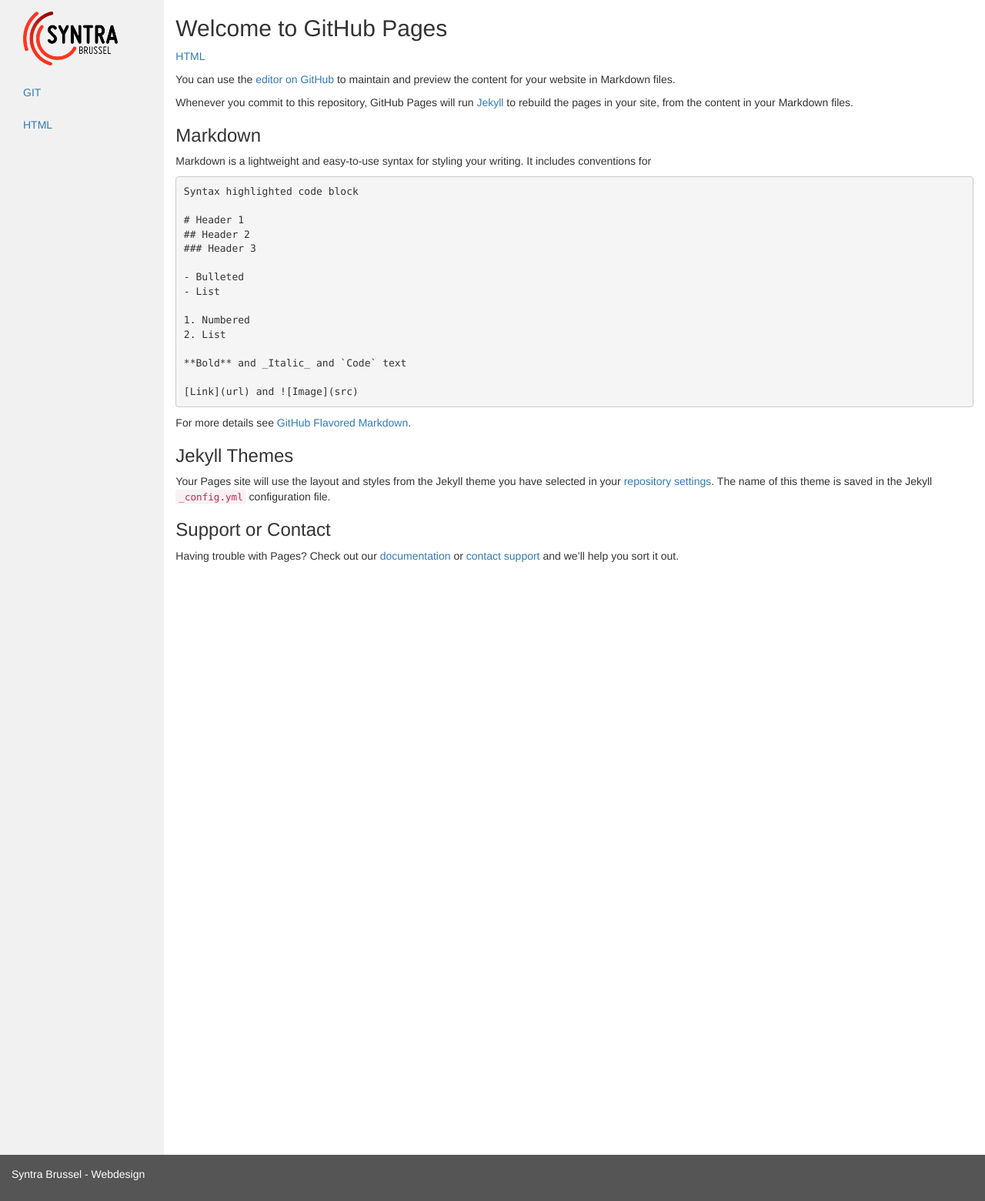
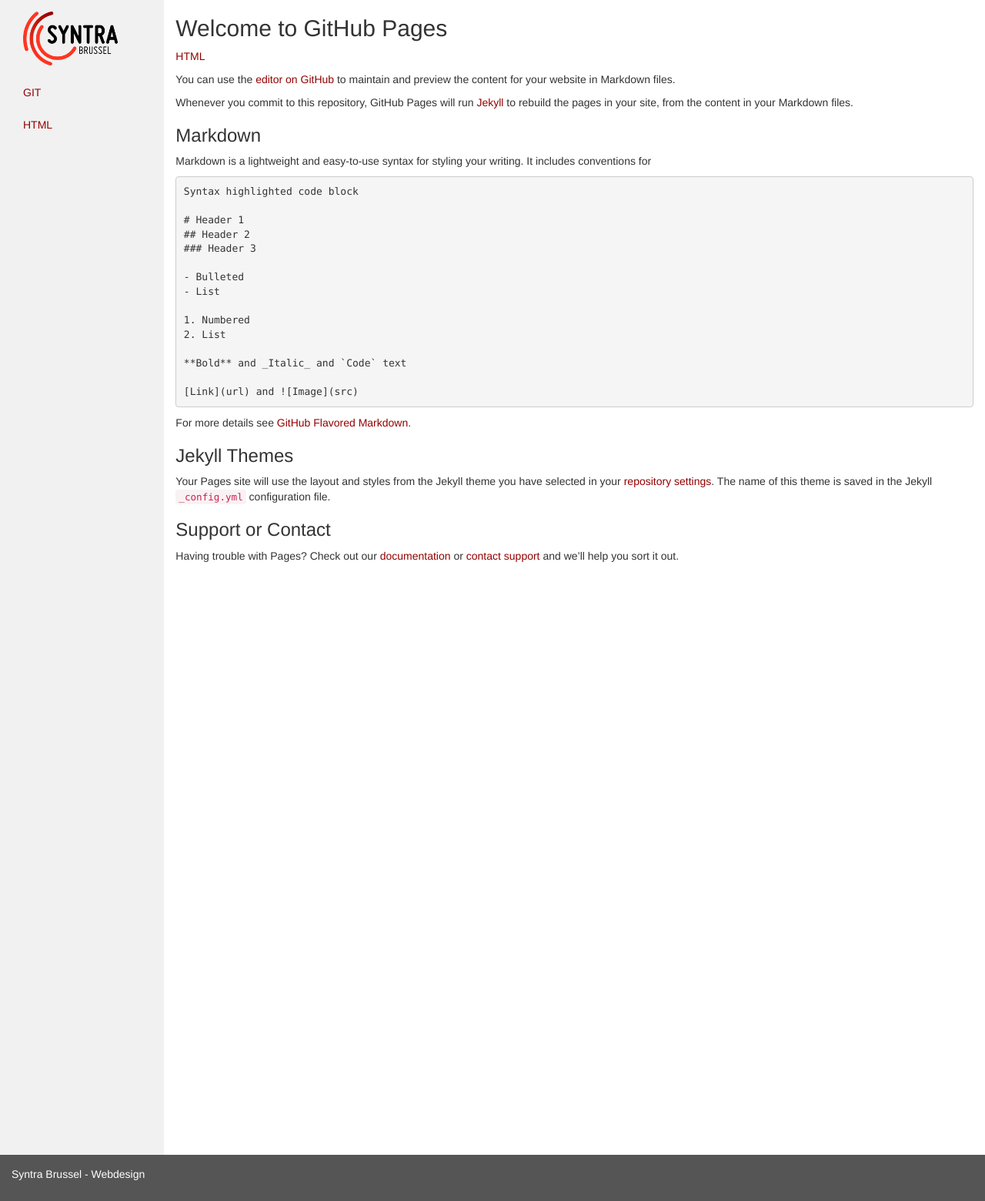
Before and after one commit to Syntra-Brussel/webdesign-av-nj-2021, a Jekyll site: the page built from docs/index.md, in a window 1280 px wide. Shown: the whole page at 77% size. Built offline with Jekyll 4.4.1, drawn with Linux system fonts in a browser that asks for light colours.

Commit message:
Update style.css

```diff
--- a/docs/css/style.css
+++ b/docs/css/style.css
@@ -35,3 +35,7 @@ footer {
 .nav-pills>li.active>a, .nav-pills>li.active>a:focus, .nav-pills>li.active>a:hover {
     background-color: #930201;
 }
+
+a {
+    color: #930201;
+}
```
